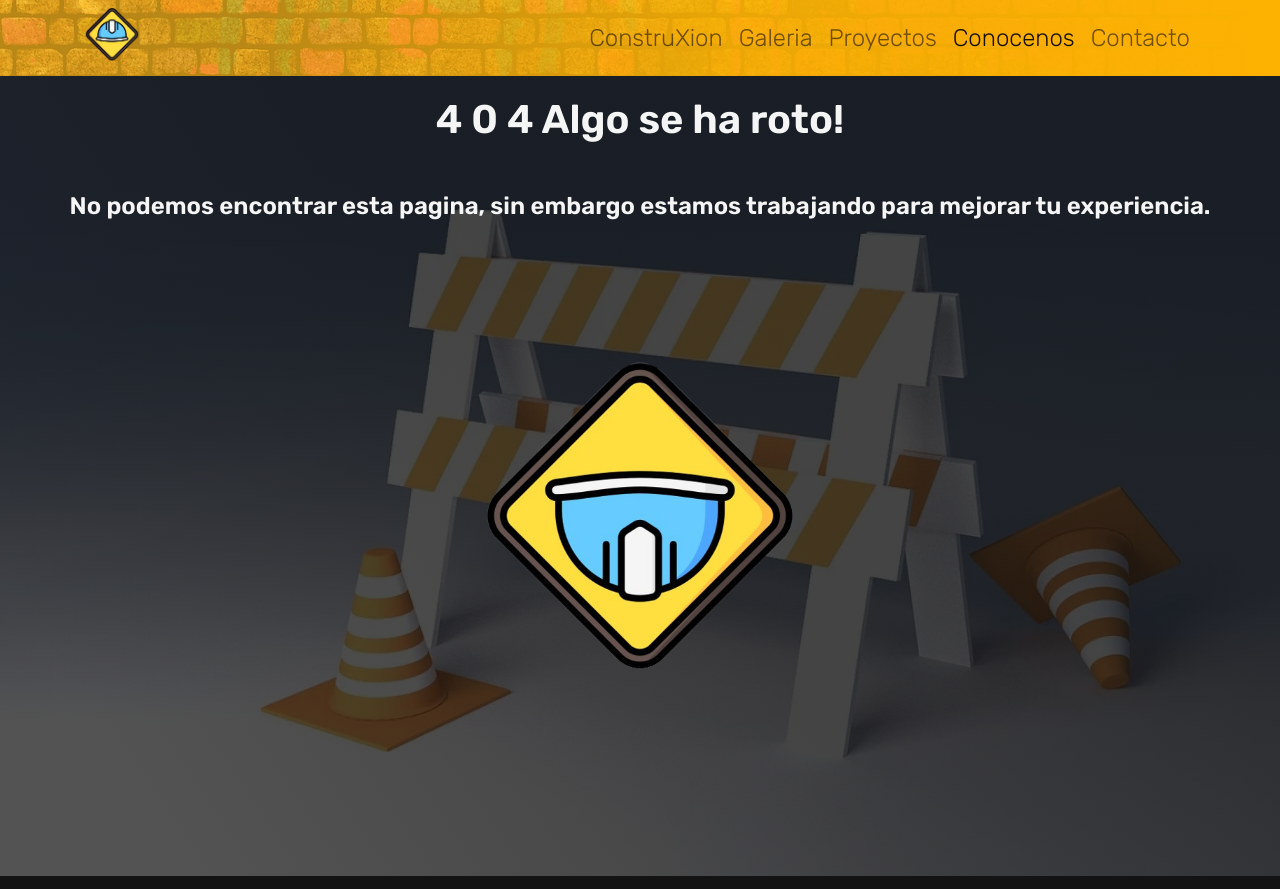
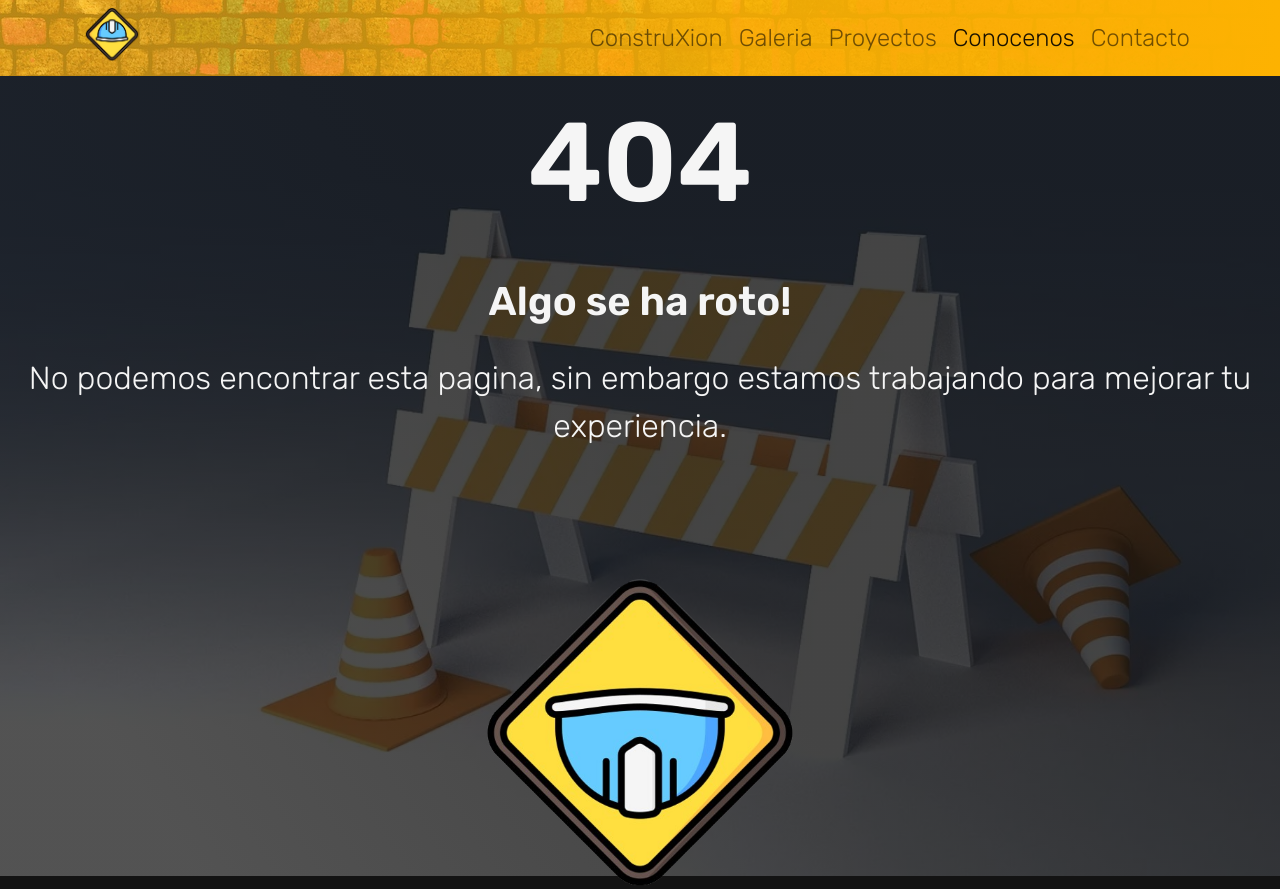
Before and after one commit to gonz410s/Construxion_46960, a website: page pages/Error404.html in a window 1280 px wide. Shown: the top 889 px of the page. Drawn offline with Linux system fonts and the light colour scheme.

Commit message:
cambie la pagina de error, le puse texto mas grande y legible

```diff
--- a/pages/Error404.html
+++ b/pages/Error404.html
@@ -44,8 +44,9 @@
     </header>
     <main class="fondo404">
         <div class="">
-            <h1 class="font-size">4 0 4 Algo se ha roto!</h1>
-            <h2 class="fs-4 text-center text-wrap">No podemos encontrar esta pagina, sin embargo estamos trabajando para mejorar tu experiencia.</h2>
+            <h1 style="text-align: center; font-size: 7rem;">404</h1>
+            <h2 class="fs-1">Algo se ha roto!</h2>
+            <p class="fs-2 text-center text-wrap">No podemos encontrar esta pagina, sin embargo estamos trabajando para mejorar tu experiencia.</p>
         </div>
         <div class="container-fluid text-center">
             <img class="logoGiratorio" src="../assets/img/Logo.png" alt="Logo Giratorio">
```
